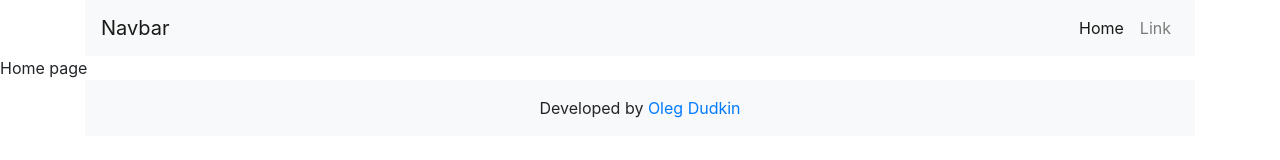
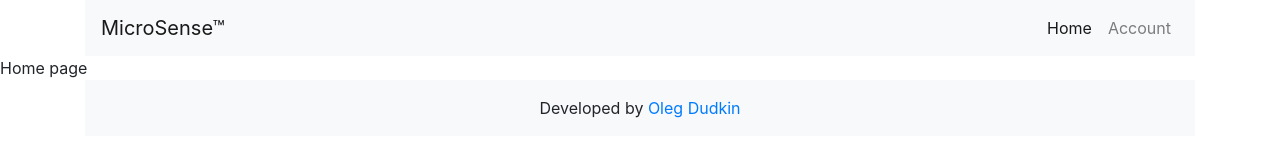
Before and after one commit to DudkinON/microsense, a React (Create React App) app in the folder client/: page / in a window 1280 px wide. Shown: the top 160 px of the page. Built offline with nearby package versions, Linux system fonts and the light colour scheme.

Commit message:
refactor: Nav component to state less component

```diff
--- a/client/src/components/Header/Nav.js
+++ b/client/src/components/Header/Nav.js
@@ -1,19 +1,13 @@
-import React, {Component} from 'react';
-import {connect} from 'react-redux';
-import { Link } from 'react-router-dom';
+import React from 'react';
+import {Link} from 'react-router-dom';
 
-function mapStateToProps(state) {
-  return {};
-}
 
-export class Nav extends Component {
-  render() {
-    return (
+export const Nav = () => (
   <nav className="navbar navbar-expand-lg navbar-light bg-light">
-        <a className="navbar-brand" href="#">Navbar</a>
+    <a className="navbar-brand" href="#">MicroSense™</a>
     <button className="navbar-toggler" type="button" data-toggle="collapse" data-target="#navbarSupportedContent"
             aria-controls="navbarSupportedContent" aria-expanded="false" aria-label="Toggle navigation">
-          <span className="navbar-toggler-icon"></span>
+      <span className="navbar-toggler-icon"/>
     </button>
 
     <div className="collapse navbar-collapse" id="navbarSupportedContent">
@@ -21,16 +15,12 @@ export class Nav extends Component {
         <li className="nav-item active">
           <Link className="nav-link" to="#">Home</Link>
         </li>
-            <li className="nav-item">
-              <Link className="nav-link" to="#">Link</Link>
+        <li className="nav-item disabled">
+          <Link className="nav-link" to="#">Account</Link>
         </li>
       </ul>
     </div>
   </nav>
 );
-  }
-}
 
-export default connect(
-  mapStateToProps,
-)(Nav);
+export default Nav;
```
Also changed, not shown: 1 other file (tests, documents, lock files or other folders). Lines whose indentation alone changed are shown as unchanged.
